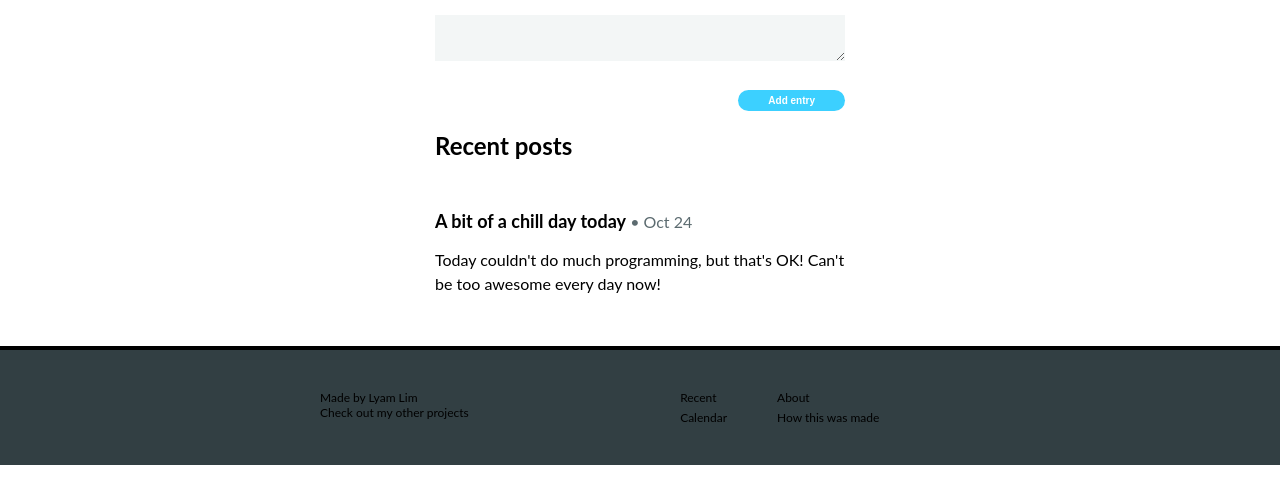
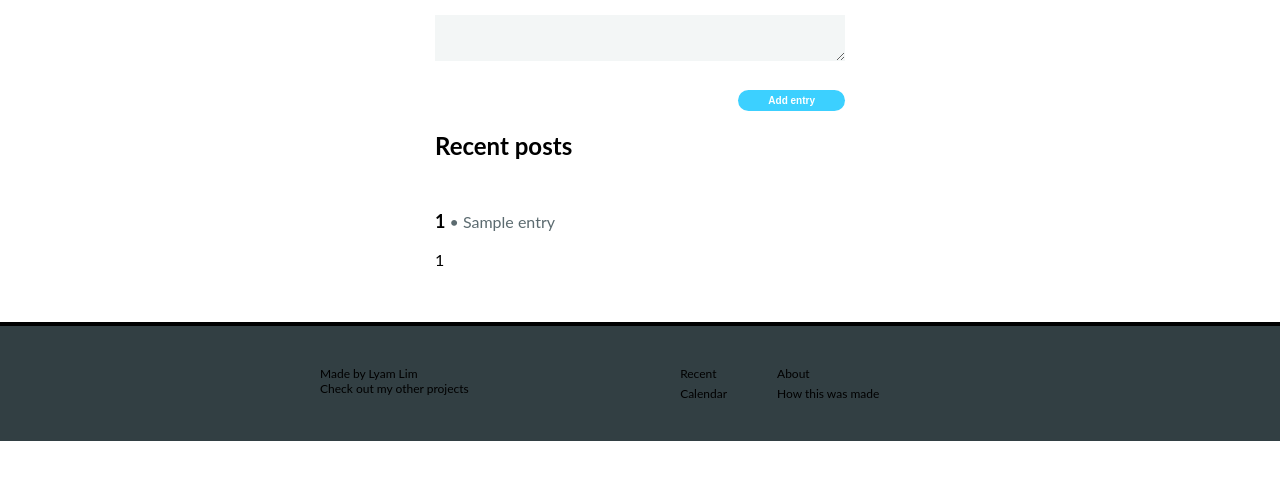
Before and after one commit to lyamlim97/web-dev-bootcamp, a Flask app: template projects/microblog/templates/home.html in a window 1280 px wide. Shown: the part 227-731 px from the top of the page. Run offline with Flask 2, Linux system fonts and the light colour scheme; the template is opened without the code that fills it: most values are stand-ins (such as "Sample title", 1, 10 or a date in 2020).

Commit message:
added a list to temporarily to store the entry contents

```diff
--- a/projects/microblog/app.py
+++ b/projects/microblog/app.py
@@ -2,6 +2,8 @@ import datetime
 from flask import Flask, render_template, request
 
 app = Flask(__name__)
+
+entries = []
 
 
 @app.route("/", methods=['GET', 'POST'])
@@ -9,6 +11,6 @@ def home():
     if request.method == 'POST':
         entry_content = request.form.get('content')
         formatted_date = datetime.datetime.today().strftime('%Y-%m-%d')
-        print(entry_content, formatted_date)
+        entries.append((entry_content, formatted_date))
 
-    return render_template('home.html')
+    return render_template('home.html', entries=entries)
--- a/projects/microblog/templates/home.html
+++ b/projects/microblog/templates/home.html
@@ -35,15 +35,16 @@
         </section>
         <section>
             <h1>Recent posts</h1>
+            {% for entry in entries %}
             <article class="entry">
                 <div>
-                    <h2 class="entry__title">A bit of a chill day today</h2>
-                    <time class="entry__date" datetime="24-10-2022"> • Oct 24</time>
+                    <h2 class="entry__title">{{ entry[0] | truncate(30, true) }}</h2>
+                    <time class="entry__date" datetime="24-10-2022"> • {{ entry[1] }}</time>
                 </div>
                 <p class="entry__content">
-                    Today couldn't do much programming, but that's OK! Can't be too awesome every day now!
-                </p>
+                    {{ entry[0] }} </p>
             </article>
+            {% endfor %}
         </section>
     </main>
 
```
